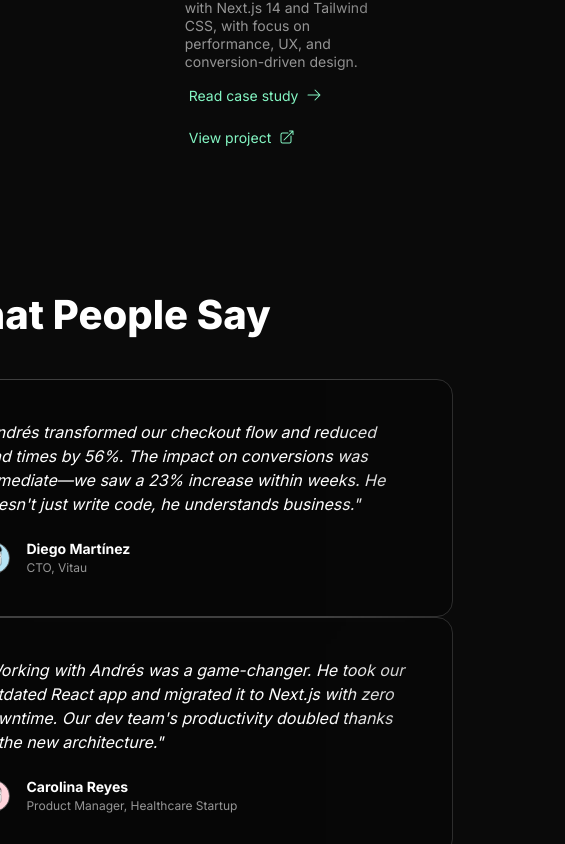
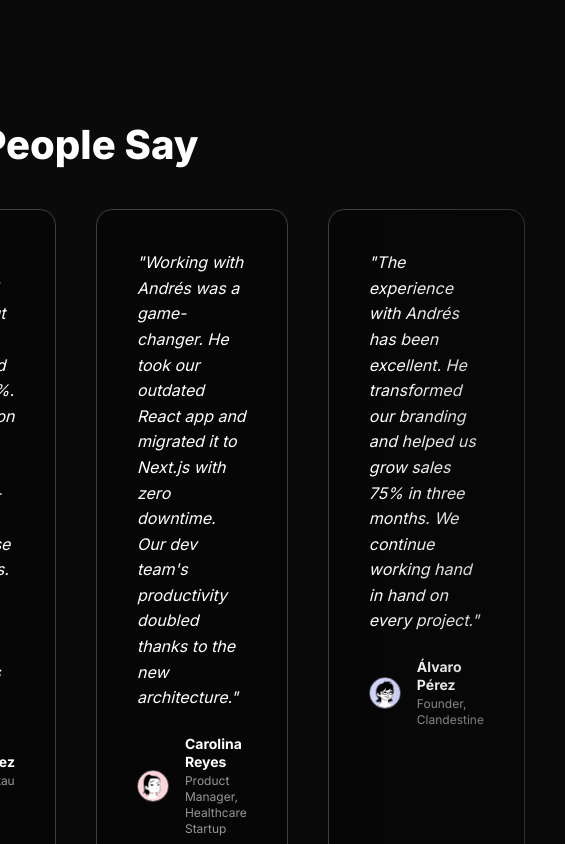
Before and after one commit to ruloCode/RuloPortfolio, a Next.js app: page / in a window 390 px wide. Shown: the part 1320-2164 px from the top of the page, 565 px wide, since content can reach past the window. Built offline with nearby package versions, Linux system fonts and the light colour scheme.

Commit message:
fix: use Once UI Grid component for testimonials
- Replace custom CSS grid with Once UI Grid component
- Use columns='3' tabletColumns='2' mobileColumns='1'
- Add paddingX='l' to match other sections
- Remove custom SCSS file

```diff
--- a/src/components/Testimonials.module.scss
+++ /dev/null
@@ -1,48 +0,0 @@
-.testimonials {
-  padding: var(--spacing-xl) 0;
-  width: 100%;
-}
-
-.grid {
-  display: grid;
-  grid-template-columns: 1fr;
-  gap: var(--spacing-l);
-  width: 100%;
-
-  @media (min-width: 640px) {
-    grid-template-columns: repeat(2, 1fr);
-  }
-
-  @media (min-width: 1024px) {
-    grid-template-columns: repeat(3, 1fr);
-  }
-}
-
-.card {
-  background: var(--surface-background);
-  border: 1px solid var(--border-neutral-alpha-weak);
-  transition: transform 0.2s ease, box-shadow 0.2s ease;
-  width: 100%;
-
-  &:hover {
-    transform: translateY(-4px);
-    box-shadow: 0 12px 40px rgba(0, 0, 0, 0.12);
-  }
-
-  @media (max-width: 639px) {
-    &:hover {
-      transform: none;
-    }
-  }
-}
-
-.quote {
-  font-style: italic;
-  line-height: 1.6;
-  color: var(--text-neutral-strong);
-  font-size: 0.95rem;
-
-  @media (max-width: 639px) {
-    font-size: 0.9rem;
-  }
-}
--- a/src/components/Testimonials.tsx
+++ b/src/components/Testimonials.tsx
@@ -1,8 +1,7 @@
 "use client";
 
-import { Avatar, Card, Column, Heading, Text, Flex } from "@/once-ui/components";
+import { Avatar, Card, Column, Heading, Text, Flex, Grid } from "@/once-ui/components";
 import { testimonials } from "@/app/resources/content";
-import styles from "./Testimonials.module.scss";
 
 interface Testimonial {
   quote: string;
@@ -15,23 +14,28 @@ export function Testimonials() {
   if (!testimonials.display) return null;
 
   return (
-    <Column gap="l" fillWidth className={styles.testimonials}>
+    <Column fillWidth gap="l" paddingX="l">
       <Heading as="h2" variant="display-strong-s">
         {testimonials.title}
       </Heading>
 
-      <div className={styles.grid}>
+      <Grid
+        columns="3"
+        tabletColumns="2"
+        mobileColumns="1"
+        gap="l"
+        fillWidth
+      >
         {testimonials.items.map((testimonial: Testimonial, index: number) => (
           <Card
             key={index}
-            className={styles.card}
             padding="l"
             radius="l"
           >
-            <Column gap="m">
+            <Column gap="m" fillWidth>
               <Text
                 variant="body-default-m"
-                className={styles.quote}
+                style={{ fontStyle: 'italic', lineHeight: 1.6 }}
               >
                 "{testimonial.quote}"
               </Text>
@@ -56,7 +60,7 @@ export function Testimonials() {
             </Column>
           </Card>
         ))}
-      </div>
+      </Grid>
     </Column>
   );
 }
```
